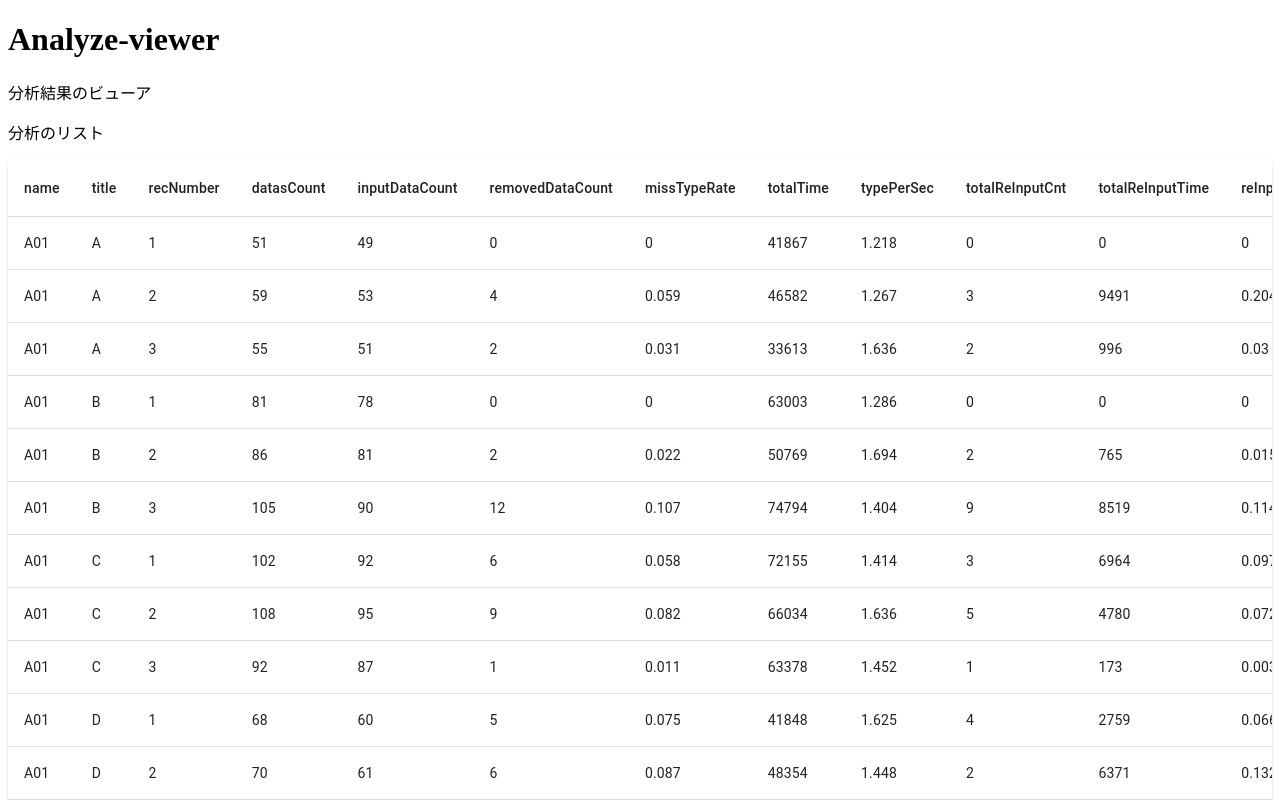
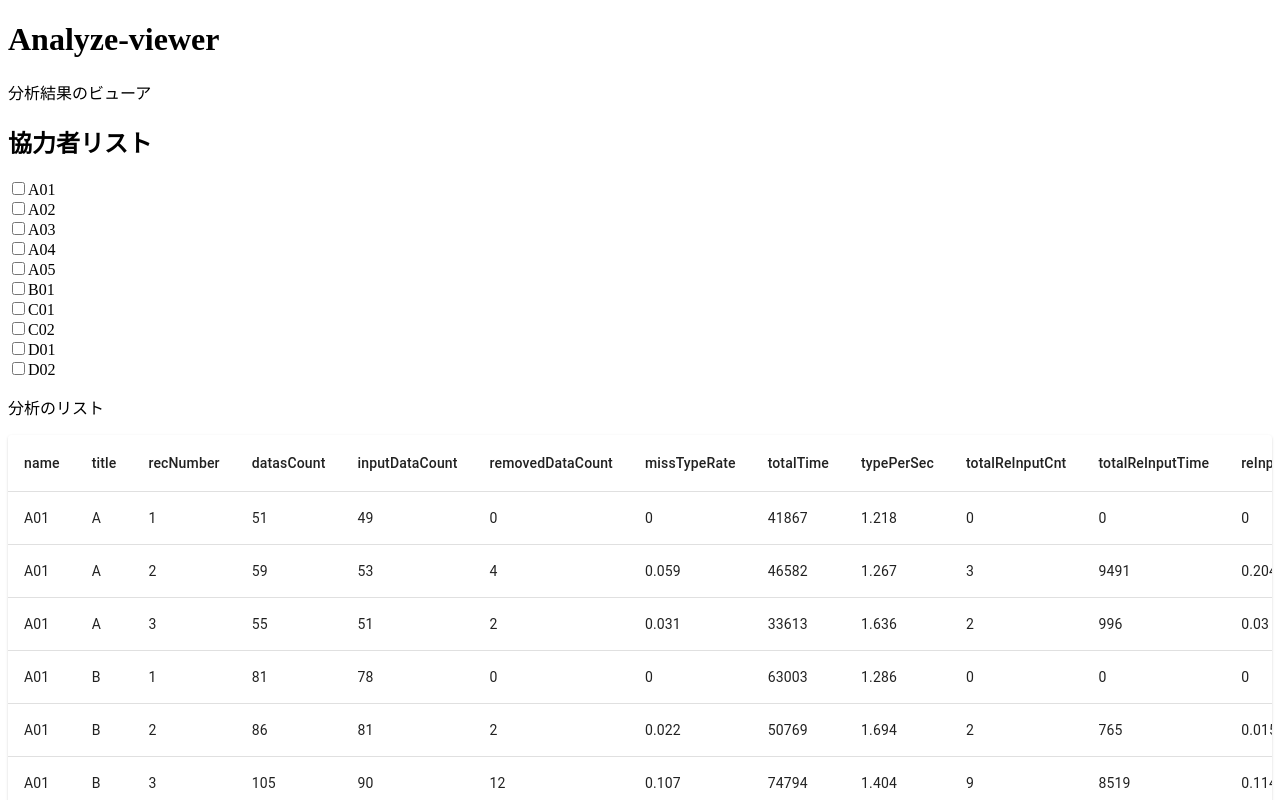
Before and after one commit to KHashimoto3/CS_Analyzer, a React (Vite) app in the folder analyze-viewer/: page / in a window 1280 px wide. Shown: the top 800 px of the page. Built offline with nearby package versions, Linux system fonts and the light colour scheme.

Commit message:
協力者のリストをチェックできるようにした。

```diff
--- a/analyze-viewer/src/App.tsx
+++ b/analyze-viewer/src/App.tsx
@@ -8,12 +8,20 @@ import {
   TableRow,
 } from "@mui/material";
 import data from "./result-merged.json";
+import collaborator from "./collaborator-list.json";
 
 function App() {
   return (
     <>
       <h1>Analyze-viewer</h1>
       <p>分析結果のビューア</p>
+      <h2>協力者リスト</h2>
+      {collaborator.map((c) => (
+        <div>
+          <input type="checkbox" id={c.name} name="collaborator" />
+          <label htmlFor={c.name}>{c.name}</label>
+        </div>
+      ))}
       <p>分析のリスト</p>
       <TableContainer component={Paper}>
         <Table sx={{ minWidth: 650 }} aria-label="simple table">
--- /dev/null
+++ b/analyze-viewer/src/collaborator-list.json
@@ -0,0 +1,32 @@
+[
+  {
+    "name": "A01"
+  },
+  {
+    "name": "A02"
+  },
+  {
+    "name": "A03"
+  },
+  {
+    "name": "A04"
+  },
+  {
+    "name": "A05"
+  },
+  {
+    "name": "B01"
+  },
+  {
+    "name": "C01"
+  },
+  {
+    "name": "C02"
+  },
+  {
+    "name": "D01"
+  },
+  {
+    "name": "D02"
+  }
+]
```
